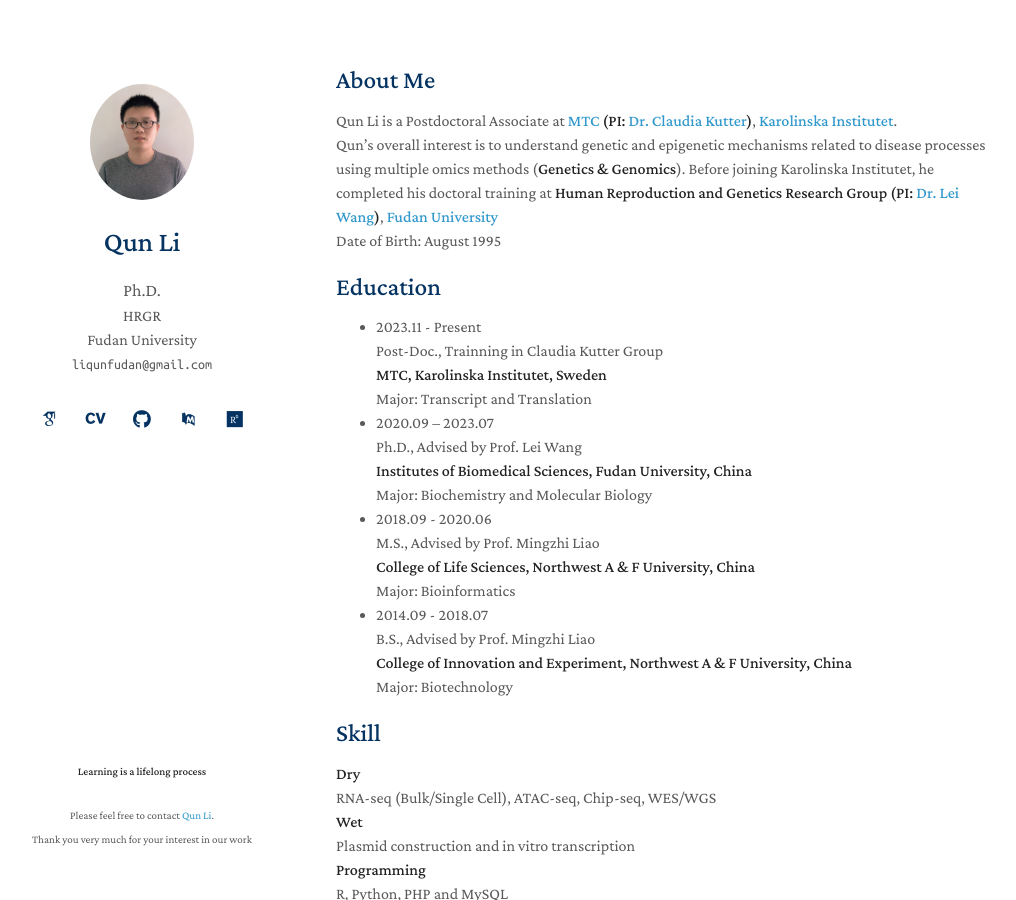
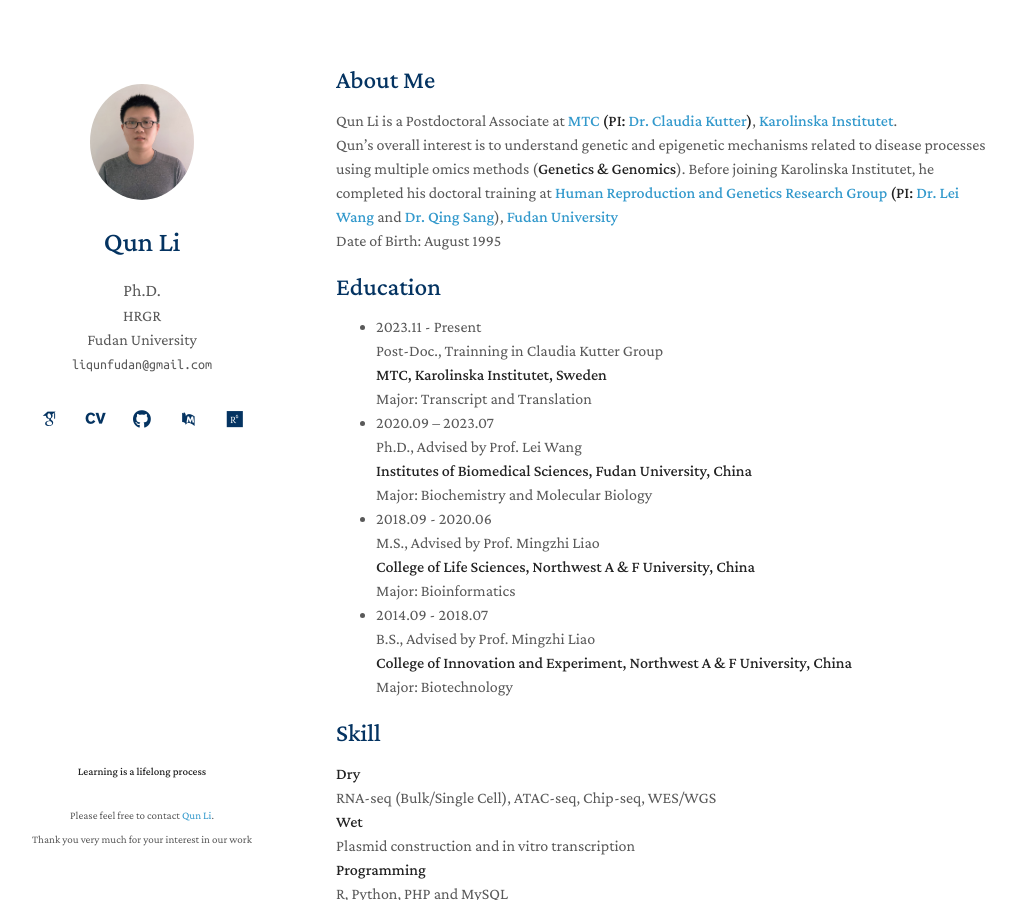
Before and after one commit to liqunbio/liqunbio.github.io, a Jekyll site: the page built from index.md, in a window 1280 px wide and 900 px high. Shown: the whole window, without its empty margins (134-1150 px from the left). Built offline with Jekyll 4.4.1, drawn with Linux system fonts in a browser that asks for light colours; some web fonts are replaced; comment, search, counter and statistics services are not loaded; our own code applies the rules of GitHub Pages for plain Markdown files.

Commit message:
Update index.md

```diff
--- a/index.md
+++ b/index.md
@@ -6,7 +6,7 @@ layout: homepage
 
 Qun Li is a Postdoctoral Associate at **[MTC](https://ki.se/mtc) (PI: [Dr. Claudia Kutter](https://www.scilifelab.se/researchers/claudia-kutter/))**, **[Karolinska Institutet](https://ki.se/)**. <br>
 Qun's overall interest is to understand genetic and epigenetic mechanisms related to disease processes using multiple omics methods (**Genetics & Genomics**).
-Before joining Karolinska Institutet, he completed his doctoral training at **Human Reproduction and Genetics Research Group (PI: [Dr. Lei Wang](https://reprod-genet.fudan.edu.cn/))**, **[Fudan University](https://www.fudan.edu.cn/)** <br>
+Before joining Karolinska Institutet, he completed his doctoral training at **[Human Reproduction and Genetics Research Group](https://reprod-genet.fudan.edu.cn/) (PI: [Dr. Lei Wang](https://reprod-genet.fudan.edu.cn/laben/c5/0f/c23194a247055/page.htm)** and **[Dr. Qing Sang](https://reprod-genet.fudan.edu.cn/laben/c5/10/c23194a247056/page.htm)**), **[Fudan University](https://www.fudan.edu.cn/)** <br>
 Date of Birth: August 1995 <br>
 
 ## Education
```
